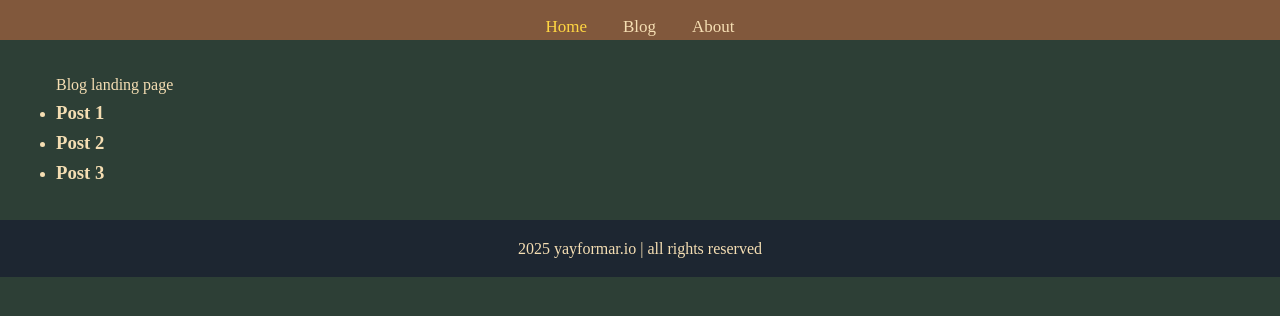
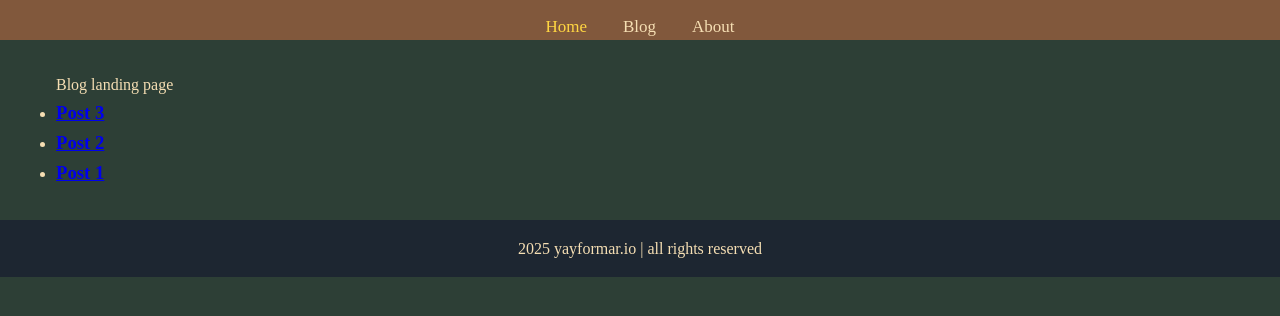
Before and after one commit to yayformario/yayformario.github.io, an Eleventy site: page src/blog/index.njk in a window 1280 px wide. Shown: the part 70-386 px from the top of the page. Built offline with nearby package versions, Linux system fonts and the light colour scheme; Eleventy itself is replaced by a stand-in of ours; files that its build step writes are made by us from their sources.

Commit message:
embedded links to each post title

```diff
--- a/src/blog/index.njk
+++ b/src/blog/index.njk
@@ -9,13 +9,17 @@
     <section> Blog landing page </section>
 
 
-    <!-- looping through our collections with a 'post' tag -->
-    <!-- Unordered list that grabs the title of each post -->
     <ul>
-        {%- for post in collections.post -%}
+        <!-- looping through our collections with a 'post' tag -->
+        <!-- in reverse order (most recent post first) -->
+        {%- for post in collections.post | reverse -%}
         <li>
             <article>
-                <h3> {{post.data.title}} </h3>
+                <!-- TODO: grab 'image' for each post -->
+
+                <!-- Grabs title of each each post -->
+                <h3> <a href="{{ post.url }}"> {{post.data.title}} </a></h3>
+
             </article>
         </li>
         {%- endfor -%}
```
